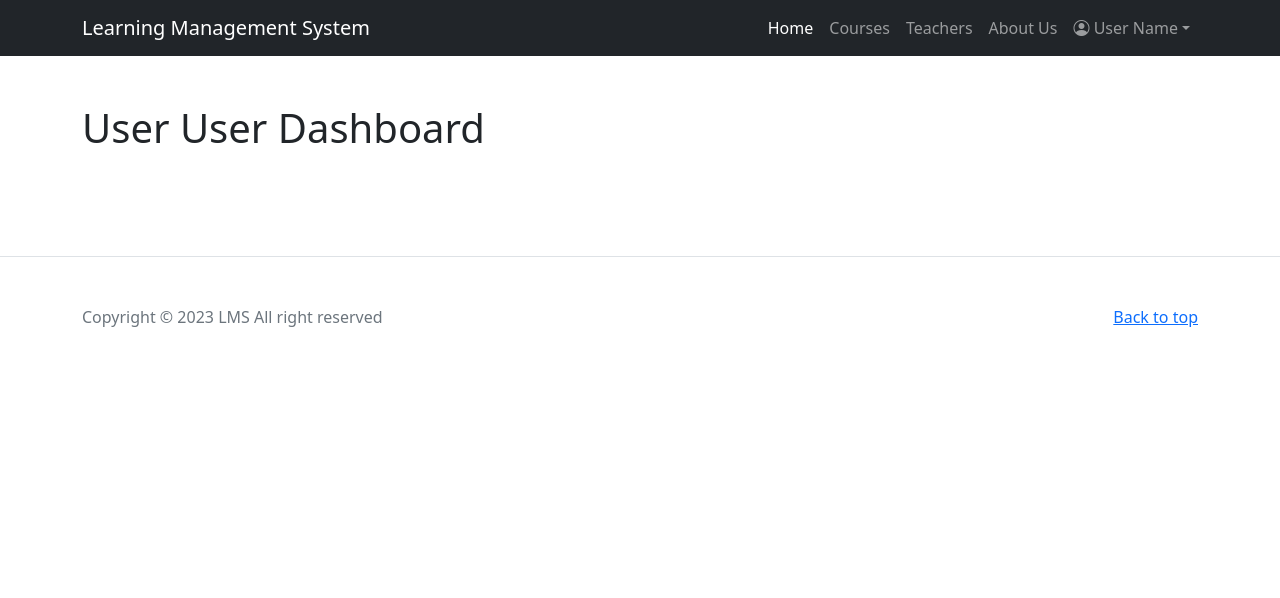
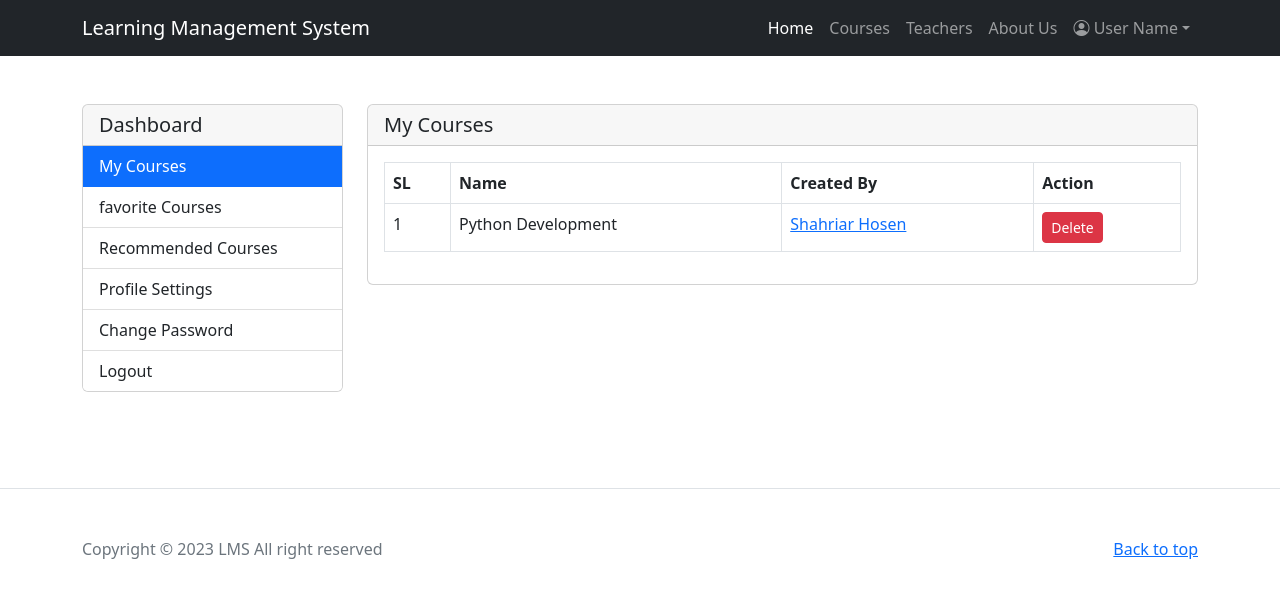
Before and after one commit to cseshahriar/lms-frontend, a React (Create React App) app: page /user-dashboard in a window 1280 px wide. Shown: the top 598 px of the page. Built offline with nearby package versions, Linux system fonts and the light colour scheme.

Commit message:
dashboard intro design

```diff
--- a/src/components/users/UserDashboard.jsx
+++ b/src/components/users/UserDashboard.jsx
@@ -1,10 +1,56 @@
 import React from 'react';
+import { Link } from 'react-router-dom';
 
 const UserDashboard = () => {
     return (
         <div className='container py-5'>
             <div className='row'>
-                <h1>User User Dashboard</h1>
+
+                <aside className='col-md-3'>
+                    <div className='card'>
+                        <h5 className='card-header'>Dashboard</h5>
+                        <div className='list-group list-group-flush'>
+                            <Link to='/' className='list-group-item list-group-item-action active'>My Courses</Link>
+                            <Link to='/' className='list-group-item list-group-item-action'>favorite Courses</Link>
+                            <Link to='/' className='list-group-item list-group-item-action'>Recommended Courses</Link>
+                            <Link to='/' className='list-group-item list-group-item-action'>Profile Settings</Link>
+                            <Link to='/' className='list-group-item list-group-item-action'>Change Password</Link>
+                            <Link to='/user-logout' className='list-group-item list-group-item-action'>Logout</Link>
+                        </div>
+                    </div>
+                </aside>
+
+                <section className='col-md-9'>
+                    <div className='card'>
+                        <h5 className='card-header'>My Courses</h5>
+                        <div className='card-body'>
+                            <table className='table table-bordered'>
+                                <thead>
+                                    <tr>
+                                        <th>SL</th>
+                                        <th>Name</th>
+                                        <th>Created By</th>
+                                        <th>Action</th>
+                                    </tr>
+                                </thead>
+
+                                <tbody>
+                                    <tr>
+                                        <td>1</td>
+                                        <td>Python Development</td>
+                                        <td>
+                                            <Link to={`/teachers/${1}`}>Shahriar Hosen</Link>
+                                        </td>
+                                        <td>
+                                            <button className='btn btn-sm btn-danger'>Delete</button>
+                                        </td>
+                                    </tr>
+                                </tbody>
+                            </table>
+                        </div>
+                    </div>
+                </section>
+
             </div>
         </div>
     );
```
